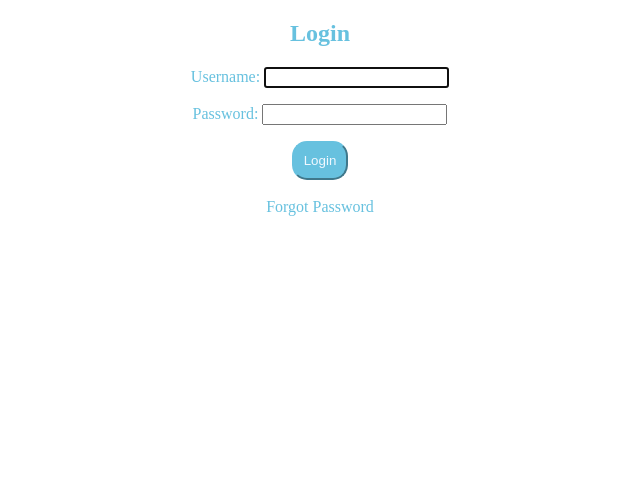
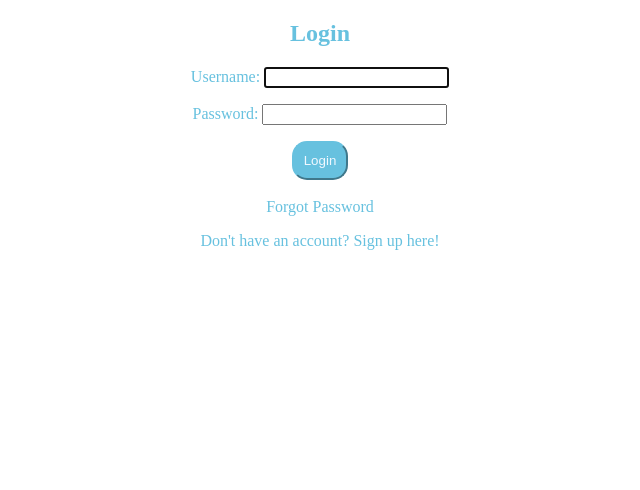
Before and after one commit to de-angeli/hobbysite-E-G-11, a Django app: page /accounts/login/ in a window 1280 px wide. Shown: the part 83-573 px from the top of the page, without its empty margins (320-960 px from the left). Run offline with Django 5.2, Linux system fonts and the light colour scheme.

Commit message:
added register link

```diff
--- a/templates/registration/login.html
+++ b/templates/registration/login.html
@@ -17,6 +17,7 @@
         <button type="submit">Login</button>
     </form><br>
     <a href="{% url 'password_reset' %}">Forgot Password</a><br>
+    <p>Don't have an account? <a href="{% url 'accounts:register' %}">Sign up here!</a></p>
 {% endblock %}
 
 {% block auth_links %}{% endblock %}
```
